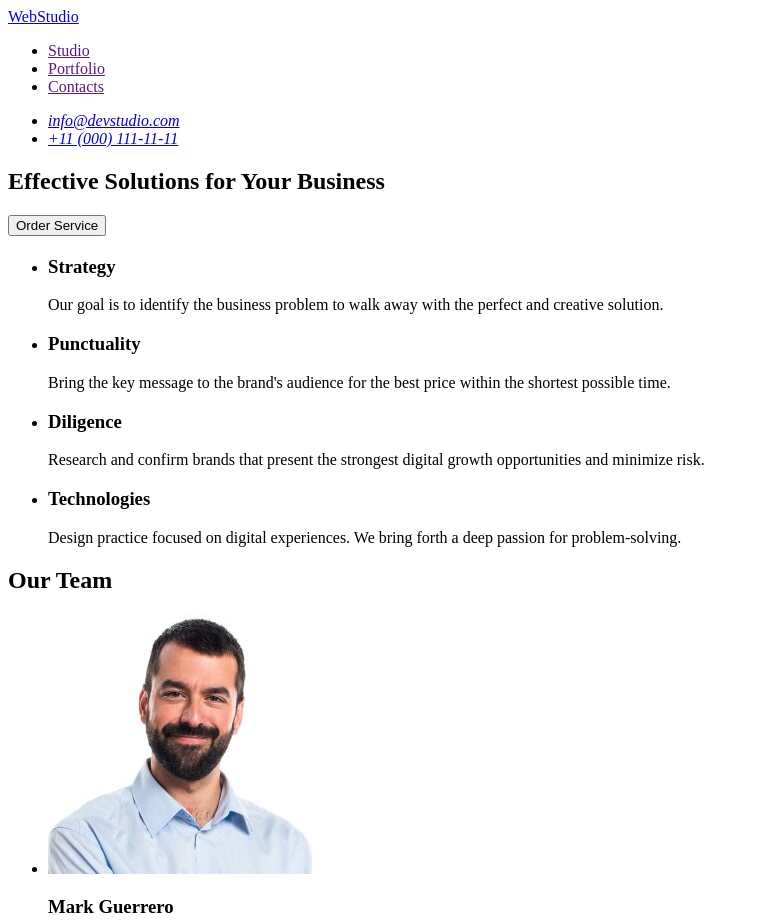
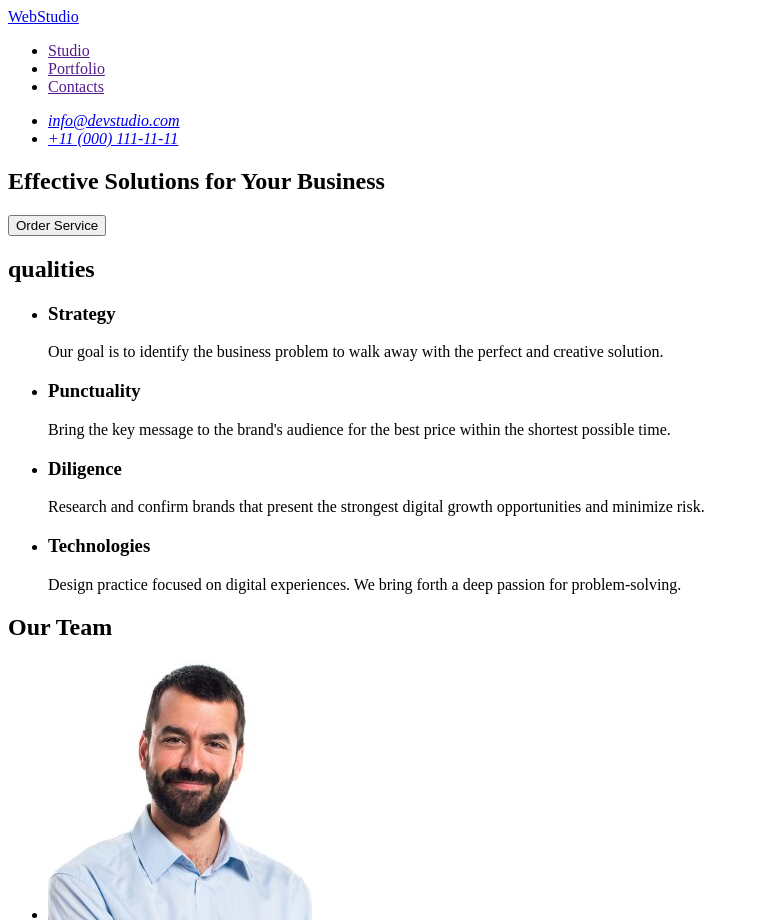
Before and after one commit to Kovaleva04/HTML01, a plain HTML site: page index.html in a window 1280 px wide. Shown: the top 923 px of the page, without its empty margins (0-759 px from the left). Drawn offline with Linux system fonts and the light colour scheme.

Commit message:
Update index.html

```diff
--- a/index.html
+++ b/index.html
@@ -35,7 +35,7 @@
     <button type="button">Order Service</button>
     </section>
     <section>
-      <h2></h2>
+      <h2>qualities</h2>
       <ul>
       <li>
         <h3>Strategy</h3>
```
